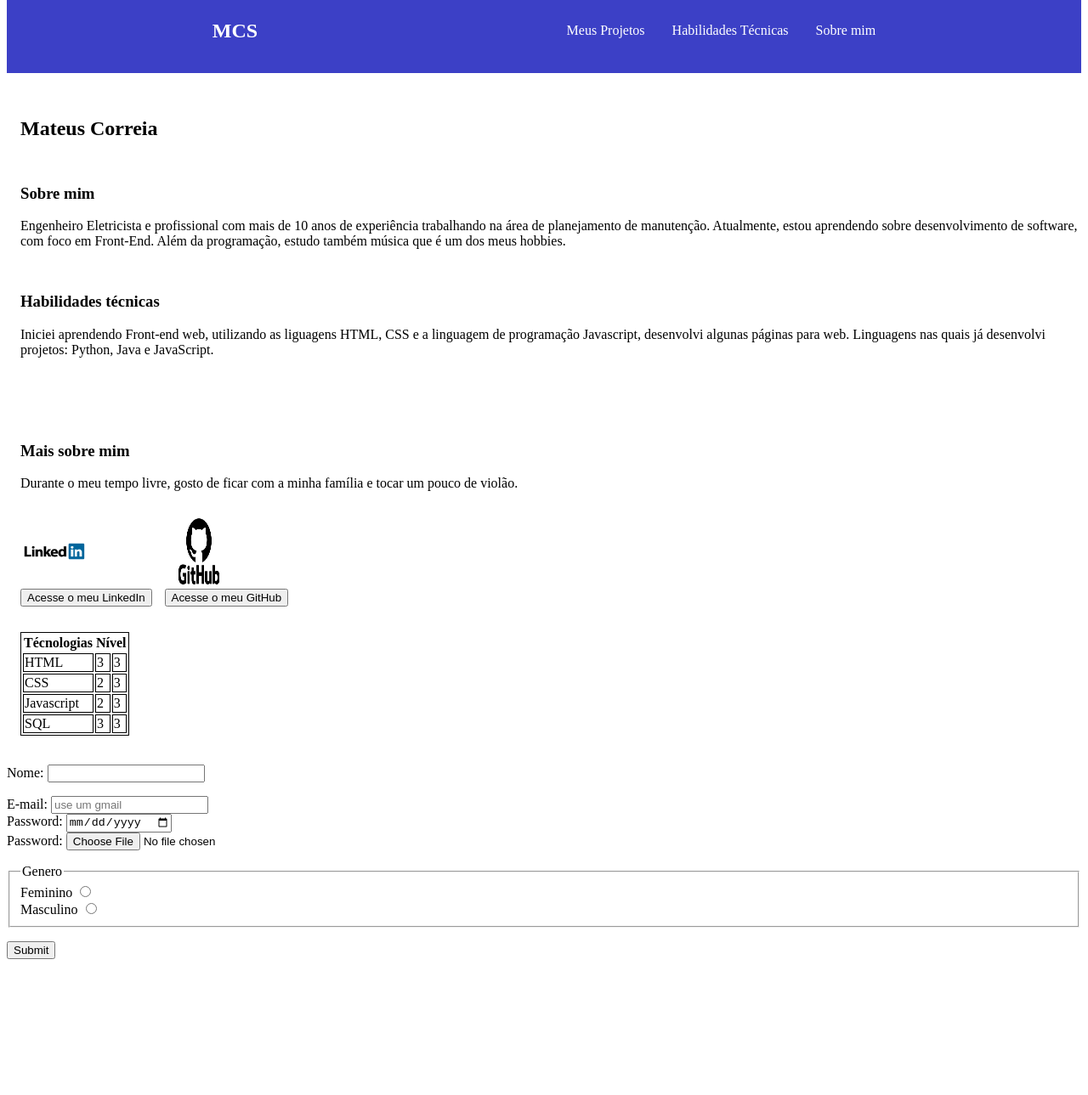
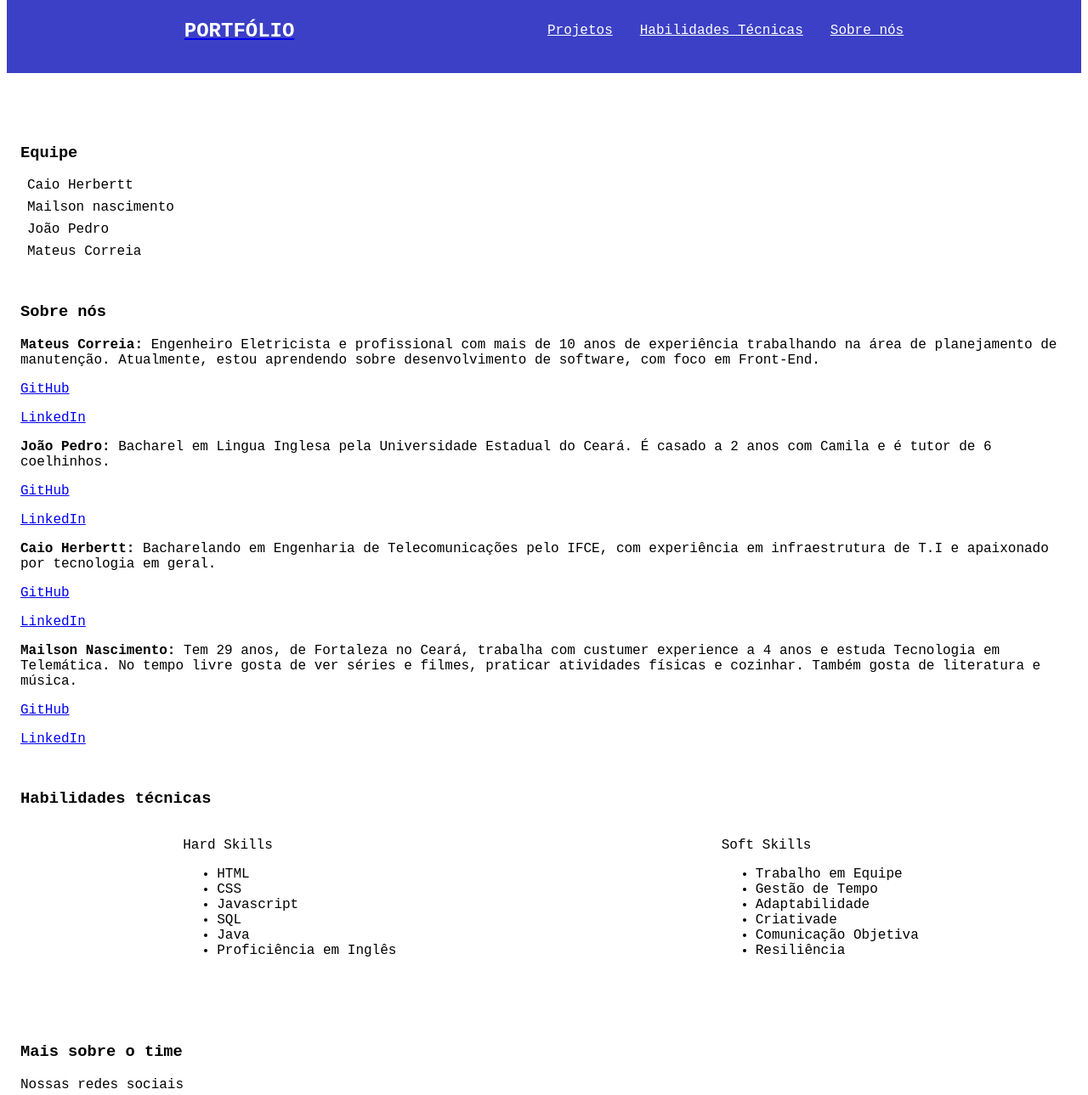
Before and after one commit to mateusccorreia/about-me, a plain HTML site: page index.html in a window 1280 px wide. Shown: the part 21-1310 px from the top of the page at 85% size. Before the commit the page ends 1158 px from the top, so only its background shows below. Drawn offline with Linux system fonts and the light colour scheme.

Commit message:
added new section in project

```diff
--- a/index.html
+++ b/index.html
@@ -14,19 +14,19 @@
             <nav class="nav-bar">
                 <div class="logo">
                     <a href="/">
-                        <h2>MCS</h2>
+                        <h2>PORTFÓLIO</h2>
                     </a>
                 </div>
                 <div class="nav-list">
                     <ul>
                         <li class="nav-item">
-                            <a href="#">Meus Projetos</a>
+                            <a href="#">Projetos</a>
                         </li>
                         <li class="nav-item">
                             <a href="#">Habilidades Técnicas</a>
                         </li>
                         <li class="nav-item">
-                            <a href="#">Sobre mim</a>
+                            <a href="#">Sobre nós</a>
                         </li>
                     </ul>
                 </div>
@@ -36,22 +36,80 @@
         <!-- This is the main section -->
         <main>
             <!-- About me and my technical skills -->
-            <section id="main-content">
-                <h1>
-                    Mateus Correia
-                </h1>
+            <section class="main-content">
                 <h3>
-                    Sobre mim
+                    Equipe
                 </h3>
-                <p>
-                    Engenheiro Eletricista e profissional com mais de 10 anos de experiência trabalhando na área de planejamento de manutenção. Atualmente, estou aprendendo sobre desenvolvimento de software, com foco em Front-End.  Além da programação, estudo também música que é um dos meus hobbies.
-                </p>
+                <div class="team">
+                    <p>Caio Herbertt</p>
+                    <p>Mailson nascimento</p>
+                    <p>João Pedro</p>
+                    <p>Mateus Correia</p>
+                </div>
                 <h3>
-                    Habilidades técnicas
+                    Sobre nós
                 </h3>
-                <p>
-                    Iniciei aprendendo Front-end web, utilizando as liguagens HTML, CSS e a linguagem de programação Javascript, desenvolvi algunas páginas para web. Linguagens nas quais já desenvolvi projetos: Python, Java e JavaScript.
-                </p>
+                <div class="about-us">
+                    <p>
+                        <strong>Mateus Correia: </strong>Engenheiro Eletricista e profissional com mais de 10 anos de experiência trabalhando na área de planejamento de manutenção. Atualmente, estou aprendendo sobre desenvolvimento de software, com foco em Front-End.
+                    </p>
+                    <div class="social-media">
+                        <p><a href="https://github.com/mateusccorreia" target="_blank" ;>GitHub</a></p>
+                        <p><a href="https://www.linkedin.com/in/mateus-correia-39781b86/" target="_blank">LinkedIn</a></p>
+                    </div>
+                    <p>
+                        <strong>João Pedro: </strong>Bacharel em Lingua Inglesa pela Universidade Estadual do Ceará. É casado a 2 anos com Camila e é tutor de 6 coelhinhos.
+                    </p>
+                    <div class="social-media">
+                        <p><a href="https://github.com/Jpfernandesm" target="_blank" ;>GitHub</a></p>
+                        <p><a href="https://www.linkedin.com/in/jo%C3%A3o-fernandes-2a03a0252/" target="_blank">LinkedIn</a></p>
+                    </div>
+                    <p>
+                        <strong>Caio Herbertt: </strong>Bacharelando em Engenharia de Telecomunicações pelo IFCE, com experiência em infraestrutura de T.I e apaixonado por tecnologia em geral.
+                    </p>
+                    <div class="social-media">
+                        <p><a href="https://github.com/caioherbertt" target="_blank" ;>GitHub</a></p>
+                        <p><a href="https://www.linkedin.com/in/caioherbertt/" target="_blank">LinkedIn</a></p>
+                    </div>
+                    <p>
+                        <strong>Mailson Nascimento: </strong>Tem 29 anos, de Fortaleza no Ceará, trabalha com custumer experience a 4 anos e estuda Tecnologia em Telemática. No tempo livre gosta de ver séries e filmes, praticar atividades físicas e cozinhar. Também gosta de literatura e música.
+                    </p>
+                    <div class="social-media">
+                        <p><a href="https://github.com/josemailson" target="_blank" ;>GitHub</a></p>
+                        <p><a href="https://www.linkedin.com/in/josemailson/" target="_blank">LinkedIn</a></p>
+                    </div>
+                </div>
+
+                <aside>
+                    <h3>
+                        Habilidades técnicas
+                    </h3>
+                    <div class="team-skills">
+                        <div class="hard-skills">
+                            <p>Hard Skills</p>
+                            <ul>
+                                <li>HTML</li>
+                                <li>CSS</li>
+                                <li>Javascript</li>
+                                <li>SQL</li>
+                                <li>Java</li>
+                                <li>Proficiência em Inglês</li>
+                            </ul>
+                        </div>
+                        <div class="soft-skills">
+                            <p>Soft Skills</p>
+                            <ul>
+                                <li>Trabalho em Equipe</li>
+                                <li>Gestão de Tempo</li>
+                                <li>Adaptabilidade</li>
+                                <li>Criativade</li>
+                                <li>Comunicação Objetiva</li>
+                                <li>Resiliência</li>
+                            </ul>
+                        </div>
+
+                    </div>
+                </aside>
             </section>
             <!-- anything -->
             <aside id="ads">
@@ -61,10 +119,10 @@
             <section>
                 <div>
                     <h3>
-                        Mais sobre mim
+                        Mais sobre o time
                     </h3>
                     <p>
-                        Durante o meu tempo livre, gosto de ficar com a minha família e tocar um pouco de violão.
+                        Nossas redes sociais
                     </p>
                 </div>
                 <div style="display: flex; align-items: center; flex-direction: row;">
@@ -90,7 +148,7 @@
                     </div>
                 </div>
                 <div style="margin-top: 15px;">
-                    <table style="border: 1px solid;">
+                    <!-- <table style="border: 1px solid;">
                         <thead>
                             <tr>
                                 <th>Técnologias</th>
@@ -119,47 +177,14 @@
                                 <td style="border: 1px solid;">3</td>
                             </tr>
                         </tbody>
-                    </table>
+                    </table> -->
                 </div>
             </section>
         </main>
 
         <!-- The footer section -->
         <footer>
-            <form accept="" method="post">
-                <br/>
-                <p>
-                    <label for="nome">Nome:</label>
-                    <input type="text" id="nome" name="nome_usuario">
-                </p>
-                <div>
-                    <label for="email">E-mail:</label>
-                    <input type="email" placeholder="use um gmail" id="email" name="email_usuario">
-                </div>
-                <div>
-                    <label for="password">Password:</label>
-                    <input type="date" id="password" name="senha_usuario">
-                </div>
-                <div>
-                    <label for="password">Password:</label>
-                    <input type="file" id="password" name="senha_usuario">
-                </div>
-
-                <p>
-                    <fieldset>
-                        <legend>Genero</legend>
-                        <div>
-                            <label for="feminino">Feminino</label>
-                            <input type="radio" id="feminino" name="genero">
-                        </div>
-                        <div>
-                            <label for="masculino">Masculino</label>
-                            <input type="radio" id="masculino" name="genero">
-                        </div>
-                    </fieldset>
-                </p>
-                <button>Submit</button>
-            </form>
-        </footer>
+            <p>Empresa CMJM © 2022 - Todos os direitos reservados</p>
+          </footer>
     </body>
 </html>
--- a/styles.css
+++ b/styles.css
@@ -1,11 +1,9 @@
-/* * {
-    margin: 0;
-    padding: 0;
-} */
+* {
+    font-family: 'Roboto Mono', monospace;;
+}
 
 a {
-    text-decoration: none;
-    color: black;
+    target: blank;
 }
 
 .logo h2 {
@@ -42,3 +40,28 @@ section {
 h3 {
     padding-top: 2rem;
 }
+
+.team p {
+    margin: 0.5rem;
+}
+
+.hard-skills {
+    display: block;
+}
+
+.soft-skills {
+    display: block;
+}
+
+.team-skills {
+    display: flex;
+    flex-direction: row;
+    justify-content: space-around;
+}
+
+footer > p {
+    padding: 1.5rem;
+    background: #3c40c6;
+    text-align: center;
+    color: #fff
+}
```
